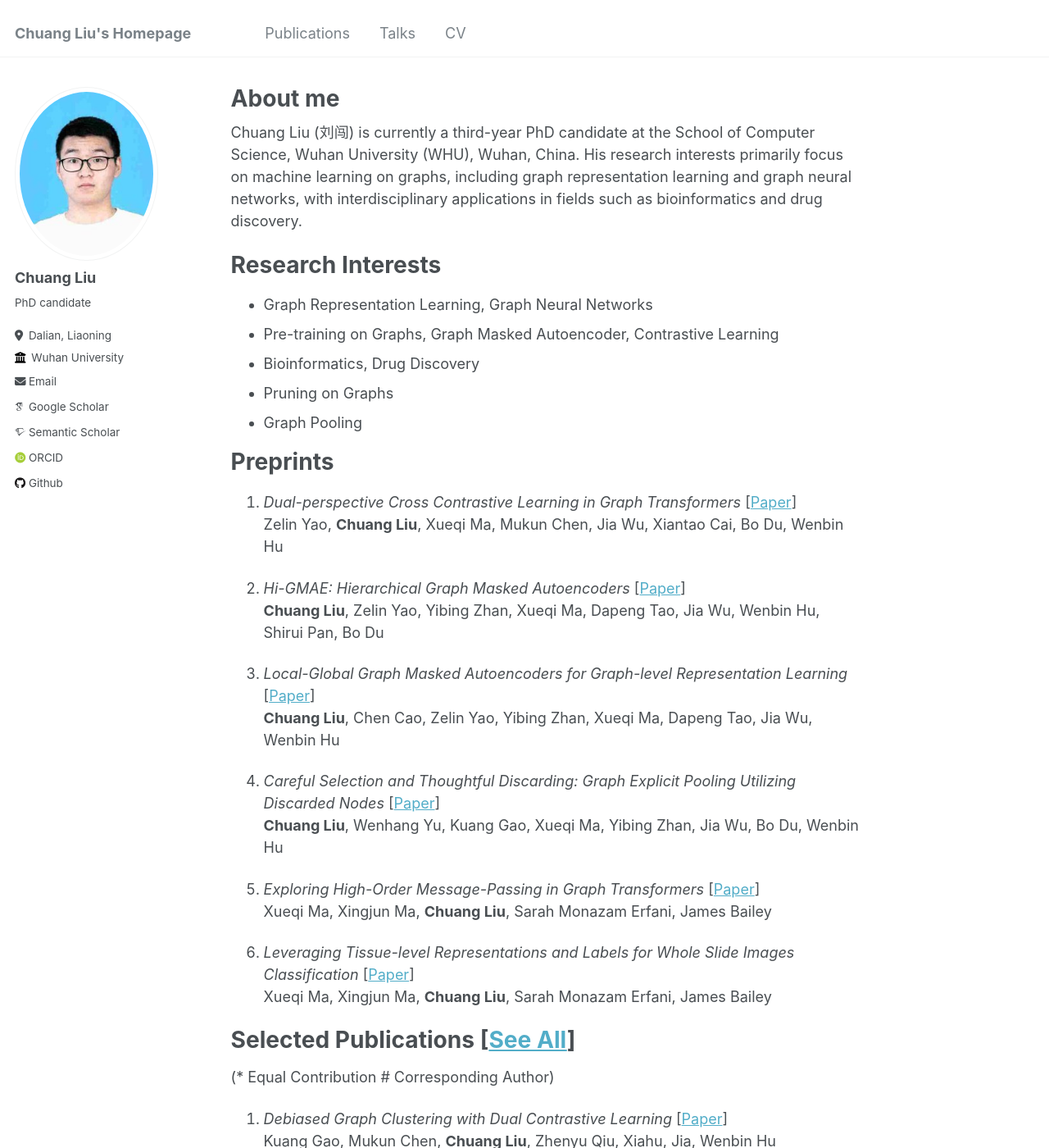
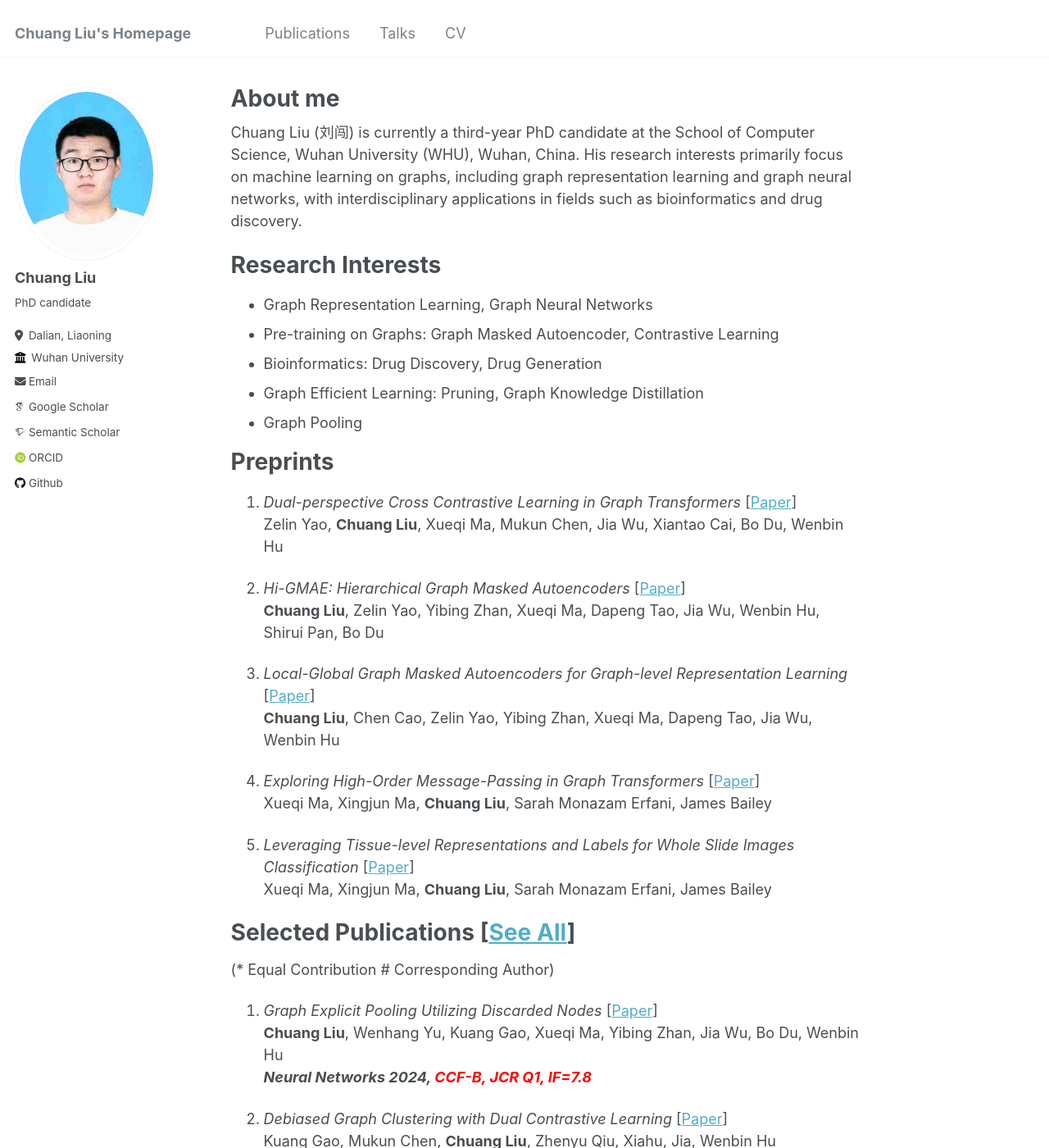
Before and after one commit to LiuChuang0059/LiuChuang0059.github.io, a Jekyll site: the page built from _pages/about.md, in a window 1280 px wide and 1400 px high. Shown: the whole window at 82% size. Built offline with Jekyll 4.4.1, drawn with Linux system fonts in a browser that asks for light colours; some web fonts are replaced.

Commit message:
Update about.md

```diff
--- a/_pages/about.md
+++ b/_pages/about.md
@@ -13,9 +13,9 @@ Chuang Liu (刘闯) is currently a third-year PhD candidate at the School of Com
 Research Interests
 ======
 * Graph Representation Learning, Graph Neural Networks
-* Pre-training on Graphs, Graph Masked Autoencoder, Contrastive Learning
-* Bioinformatics, Drug Discovery
-* Pruning on Graphs
+* Pre-training on Graphs: Graph Masked Autoencoder, Contrastive Learning
+* Bioinformatics: Drug Discovery, Drug Generation
+* Graph Efficient Learning: Pruning, Graph Knowledge Distillation
 * Graph Pooling
 
 
@@ -31,9 +31,6 @@ Zelin Yao, **Chuang Liu**, Xueqi Ma, Mukun Chen, Jia Wu, Xiantao Cai, Bo Du, Wen
 1.  *Local-Global Graph Masked Autoencoders for Graph-level Representation Learning* [[Paper]()] <br>
 **Chuang Liu**, Chen Cao, Zelin Yao, Yibing Zhan, Xueqi Ma, Dapeng Tao, Jia Wu, Wenbin Hu <br>
 
-1.  *Careful Selection and Thoughtful Discarding: Graph Explicit Pooling Utilizing Discarded Nodes* [[Paper](https://arxiv.org/pdf/2311.12644)] <br>
-**Chuang Liu**, Wenhang Yu, Kuang Gao, Xueqi Ma, Yibing Zhan, Jia Wu, Bo Du, Wenbin Hu <br>
-
 1.  *Exploring High-Order Message-Passing in Graph Transformers* [[Paper](https://openreview.net/pdf?id=8oUF3uGIVo)] <br>
 Xueqi Ma, Xingjun Ma, **Chuang Liu**, Sarah Monazam Erfani, James Bailey <br>
 
@@ -45,6 +42,10 @@ Xueqi Ma, Xingjun Ma, **Chuang Liu**, Sarah Monazam Erfani, James Bailey <br>
 Selected Publications [[See All](https://liuchuang0059.github.io/publications/)]
 =====
 (\* Equal Contribution \# Corresponding Author)
+
+1.  *Graph Explicit Pooling Utilizing Discarded Nodes* [[Paper](https://arxiv.org/pdf/2311.12644)] <br>
+**Chuang Liu**, Wenhang Yu, Kuang Gao, Xueqi Ma, Yibing Zhan, Jia Wu, Bo Du, Wenbin Hu <br>
+***Neural Networks 2024, <span style="color:red">CCF-B, JCR Q1, IF=7.8</span>***
 
 1.  *Debiased Graph Clustering with Dual Contrastive Learning* [[Paper]()] <br>
 Kuang Gao, Mukun Chen, **Chuang Liu**, Zhenyu Qiu, Xiahu, Jia, Wenbin Hu <br>
```
